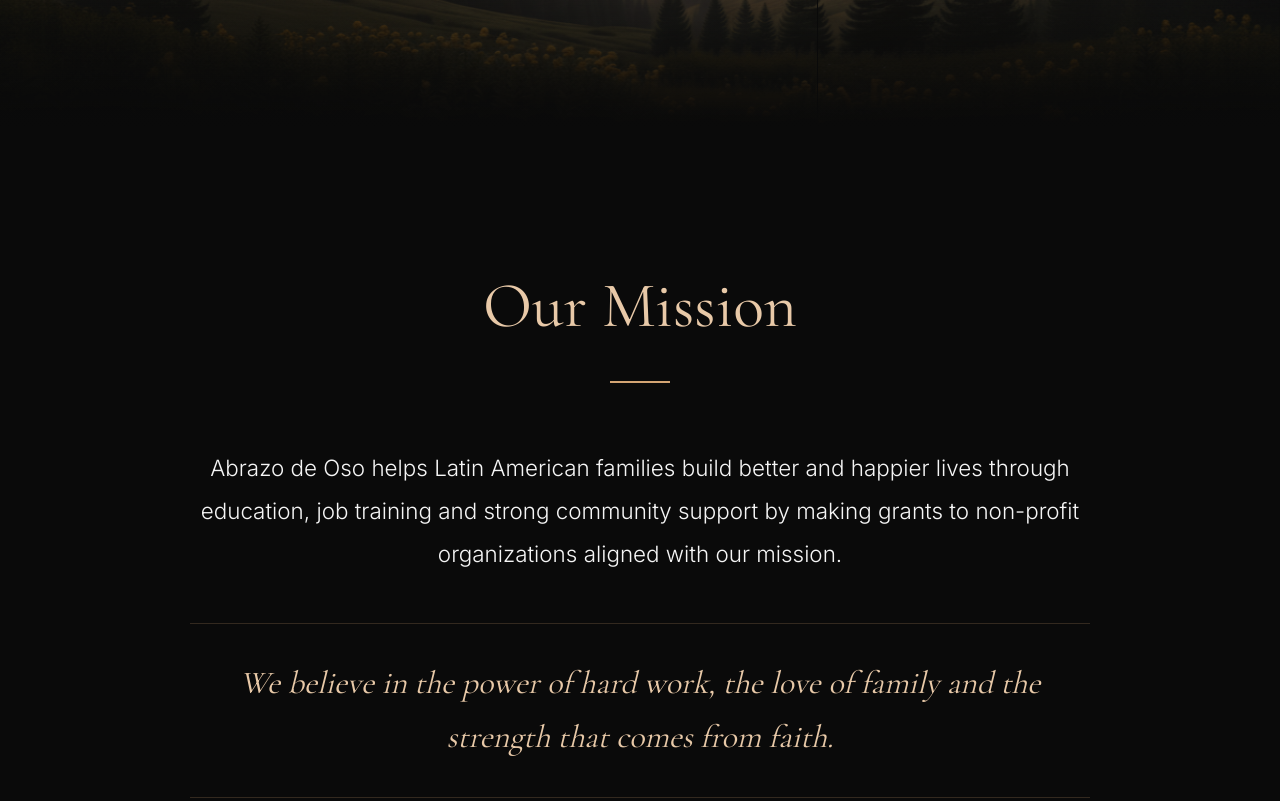
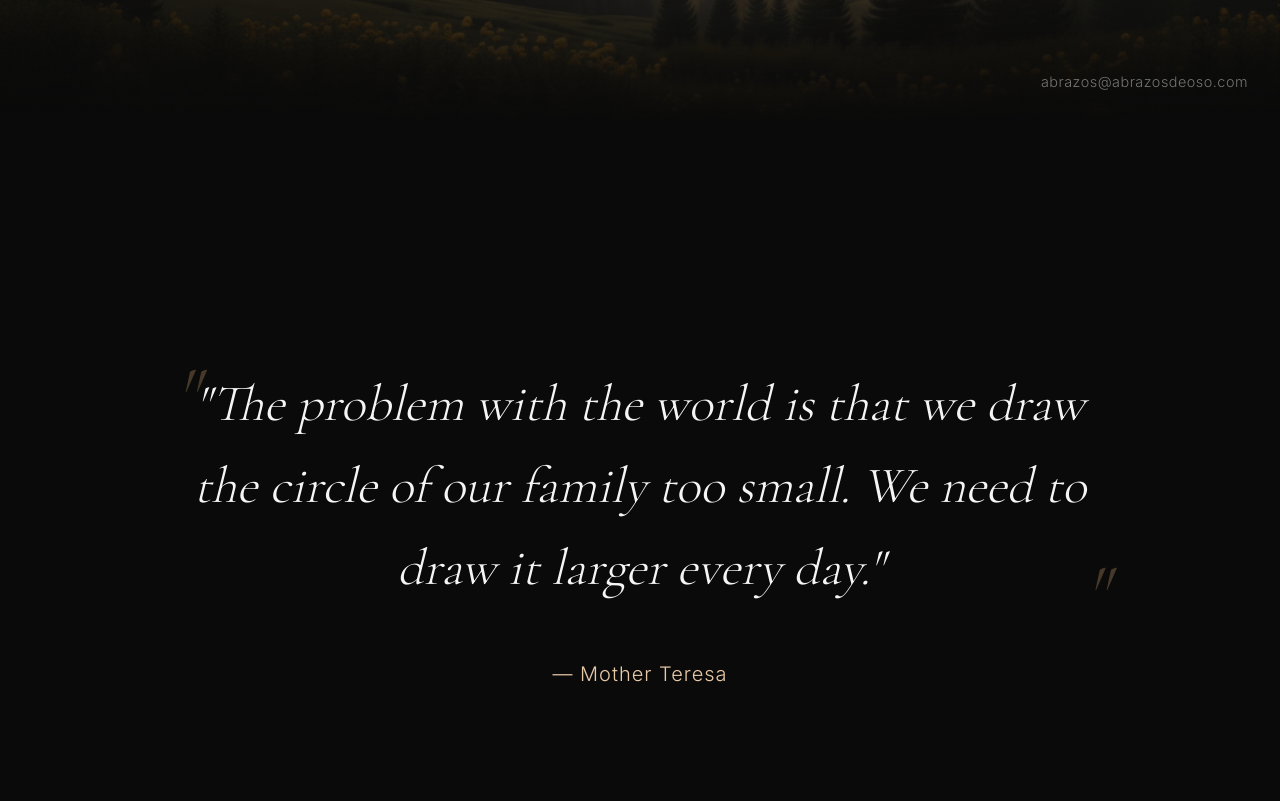
Before and after one commit to camjipp/abrazo-de-oso, an Astro site: page / in a window 1280 px wide. Shown: the part 673-1474 px from the top of the page. Built offline with nearby package versions, Linux system fonts and the light colour scheme; Astro itself is replaced by a stand-in of ours.

Commit message:
Simplify to one-page design with Mother Teresa quote

```diff
--- a/public/styles/global.css
+++ b/public/styles/global.css
@@ -138,14 +138,13 @@ body {
    =========================== */
 
 .hero {
-    min-height: 100vh;
+    height: 100vh;
     display: flex;
     align-items: center;
     justify-content: center;
     position: relative;
     overflow: hidden;
     background: var(--primary-dark);
-    padding-top: 80px;
 }
 
 .hero-content {
@@ -173,10 +172,10 @@ body {
 /* Hero with Background Image */
 .hero-with-image .hero-image-bg {
     position: absolute;
-    top: 80px;
+    top: 0;
     left: 0;
     width: 100%;
-    height: calc(100% - 80px);
+    height: 100%;
     z-index: 1;
     overflow: hidden;
 }
@@ -653,6 +652,85 @@ body {
 }
 
 /* ===========================
+   QUOTE SECTION
+   =========================== */
+
+.quote-section {
+    min-height: 100vh;
+    display: flex;
+    align-items: center;
+    justify-content: center;
+    background: var(--primary-dark);
+    padding: var(--spacing-xl) 2rem;
+}
+
+.quote-container {
+    max-width: 900px;
+    text-align: center;
+}
+
+.main-quote {
+    font-family: 'Cormorant Garamond', serif;
+    font-size: clamp(2rem, 4vw, 3.5rem);
+    line-height: 1.6;
+    color: var(--text-primary);
+    font-weight: 300;
+    font-style: italic;
+    margin-bottom: 3rem;
+    position: relative;
+}
+
+.main-quote::before,
+.main-quote::after {
+    content: '"';
+    font-size: 5rem;
+    color: var(--accent);
+    opacity: 0.3;
+    position: absolute;
+}
+
+.main-quote::before {
+    top: -2rem;
+    left: -1rem;
+}
+
+.main-quote::after {
+    bottom: -3rem;
+    right: -1rem;
+}
+
+.quote-author {
+    font-size: 1.25rem;
+    color: var(--accent-light);
+    letter-spacing: 1px;
+}
+
+/* ===========================
+   CORNER CONTACT
+   =========================== */
+
+.corner-contact {
+    position: fixed;
+    bottom: 2rem;
+    right: 2rem;
+    z-index: 1000;
+}
+
+.corner-contact a {
+    color: var(--text-secondary);
+    text-decoration: none;
+    font-size: 0.9rem;
+    letter-spacing: 0.5px;
+    transition: color 0.3s ease;
+    opacity: 0.7;
+}
+
+.corner-contact a:hover {
+    color: var(--accent-light);
+    opacity: 1;
+}
+
+/* ===========================
    RESPONSIVE DESIGN
    =========================== */
 
--- a/src/pages/index.astro
+++ b/src/pages/index.astro
@@ -1,20 +1,24 @@
 ---
 import BaseLayout from '../layouts/BaseLayout.astro';
-import Navigation from '../components/Navigation.astro';
 import Hero from '../components/Hero.astro';
-import About from '../components/About.astro';
-import Mission from '../components/Mission.astro';
-import Impact from '../components/Impact.astro';
-import Contact from '../components/Contact.astro';
-import Footer from '../components/Footer.astro';
 ---
 
 <BaseLayout>
-    <Navigation />
     <Hero />
-    <Mission />
-    <About />
-    <Impact />
-    <Contact />
-    <Footer />
+
+    <!-- Quote Section -->
+    <section class="quote-section">
+        <div class="quote-container">
+            <blockquote class="main-quote">
+                "The problem with the world is that we draw the circle of our family too small.
+                We need to draw it larger every day."
+            </blockquote>
+            <div class="quote-author">— Mother Teresa</div>
+        </div>
+    </section>
+
+    <!-- Contact in Corner -->
+    <div class="corner-contact">
+        <a href="mailto:abrazos@abrazosdeoso.com">abrazos@abrazosdeoso.com</a>
+    </div>
 </BaseLayout>
```
